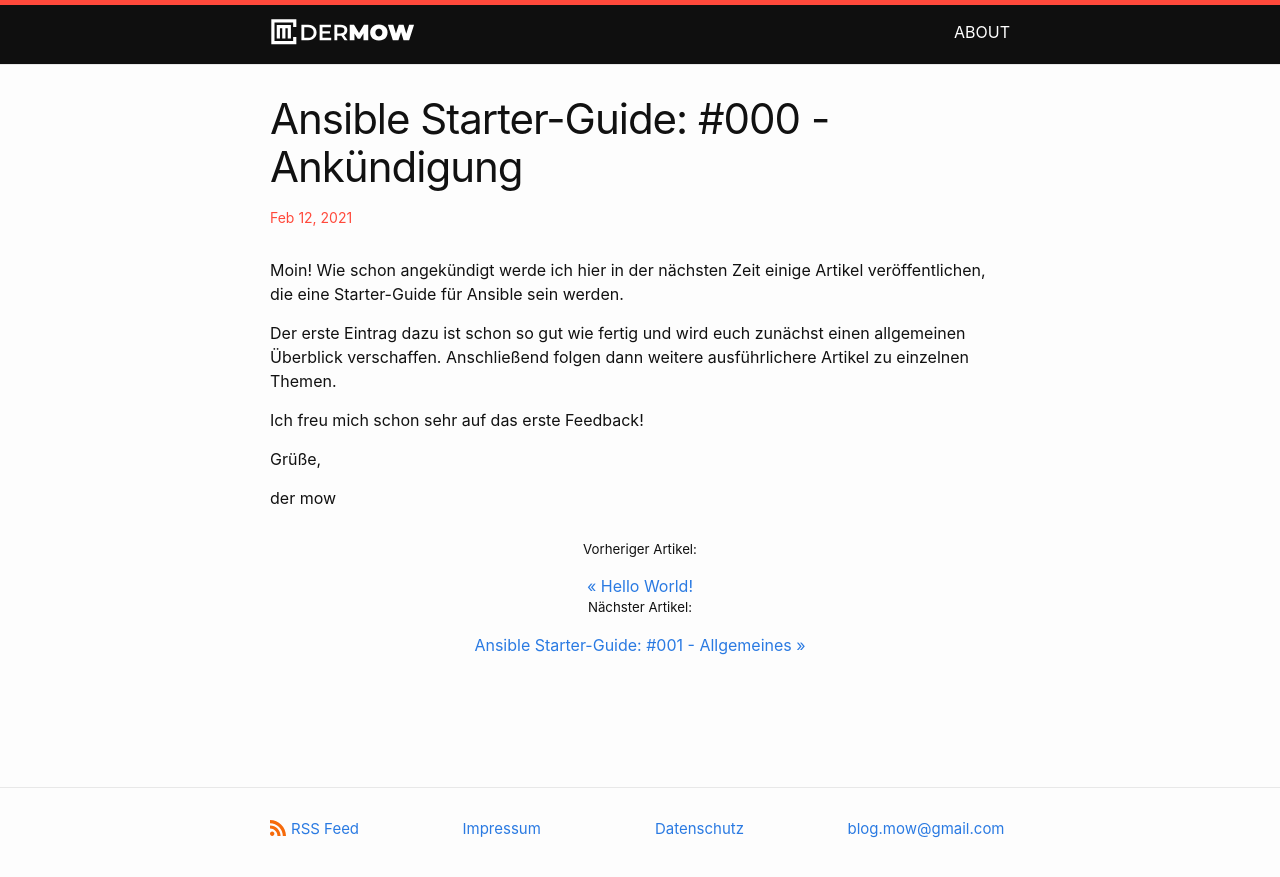
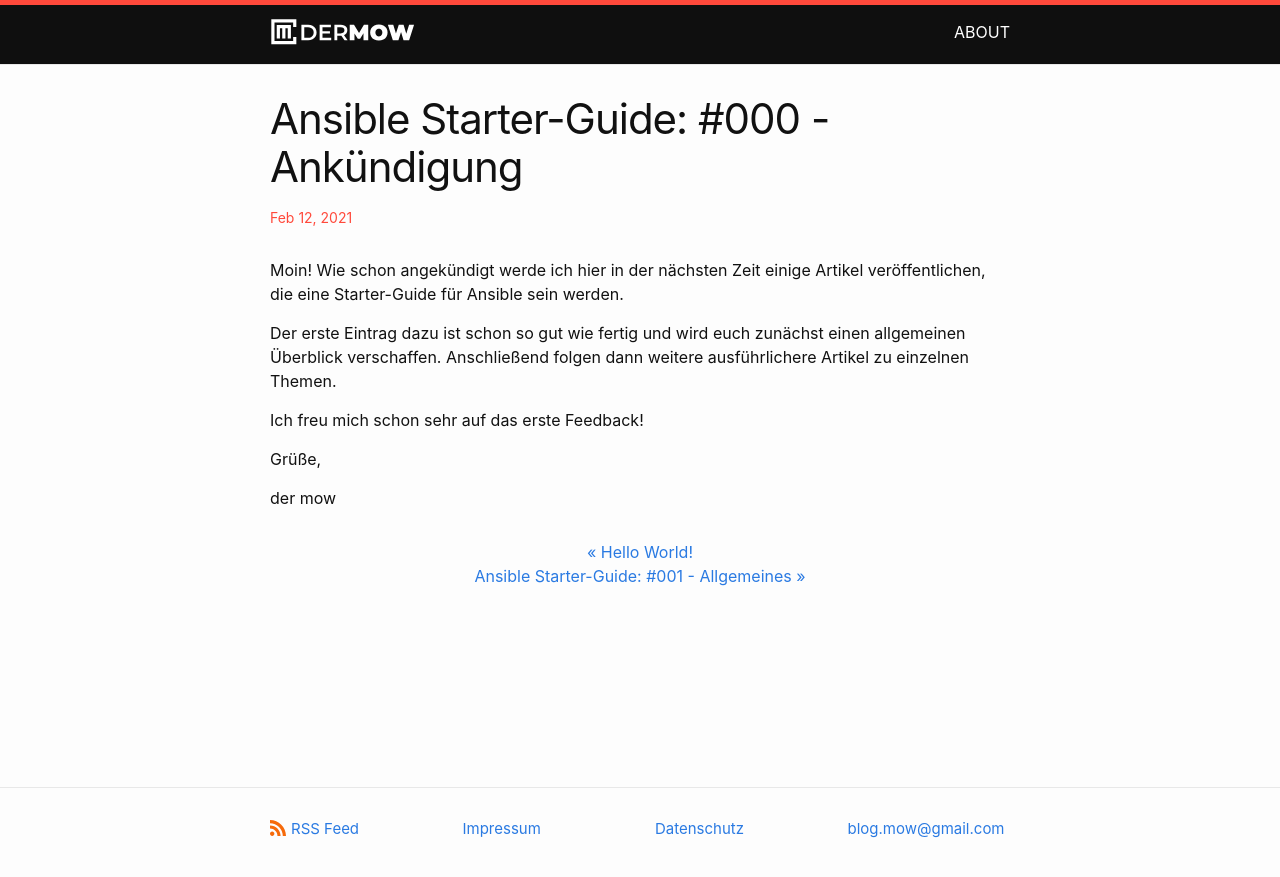
Before and after one commit to dermow/staging, a Jekyll site: the page built from _posts/2021-02-11-ansible-guide-0.markdown, in a window 1280 px wide. Shown: the top 877 px of the page. Built offline with Jekyll 4.4.1, drawn with Linux system fonts in a browser that asks for light colours; comment, search, counter and statistics services are not loaded.

Commit message:
Update post.html

```diff
--- a/_layouts/post.html
+++ b/_layouts/post.html
@@ -33,12 +33,10 @@ layout: default
   <center>
   <div class="PageNavigation">
   {% if page.previous.url %}
-    <h5>Vorheriger Artikel: </h5>
     <a class="prev" href="{{page.previous.url}}">&laquo; {{ page.previous.title }}</a>
   {% endif %}
    <br />
   {% if page.next.url %}
-    <h5>Nächster Artikel:</h5>
     <a class="next" href="{{page.next.url}}">{{ page.next.title }} &raquo;</a>
   {% endif %}
   </div>
```
